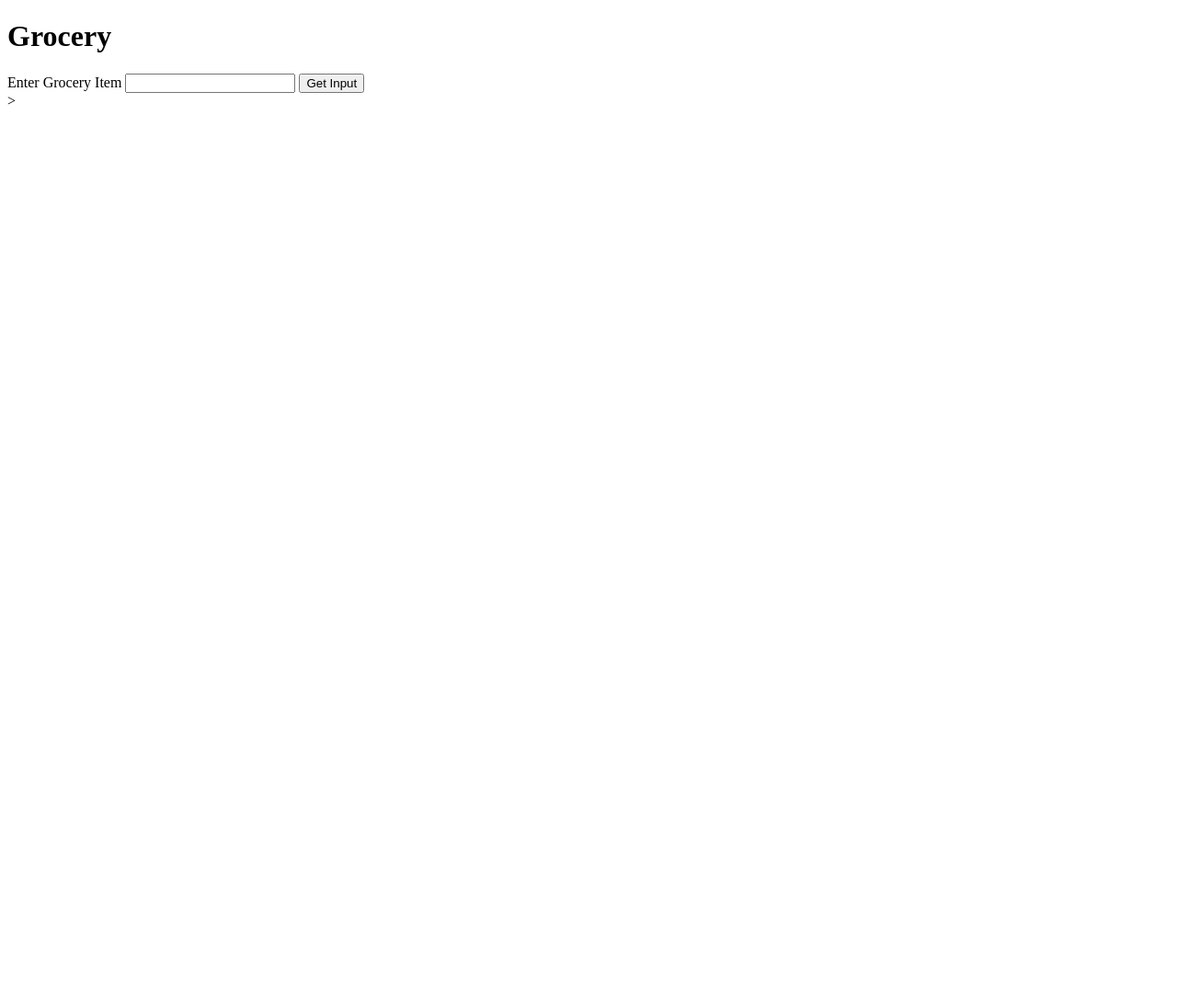
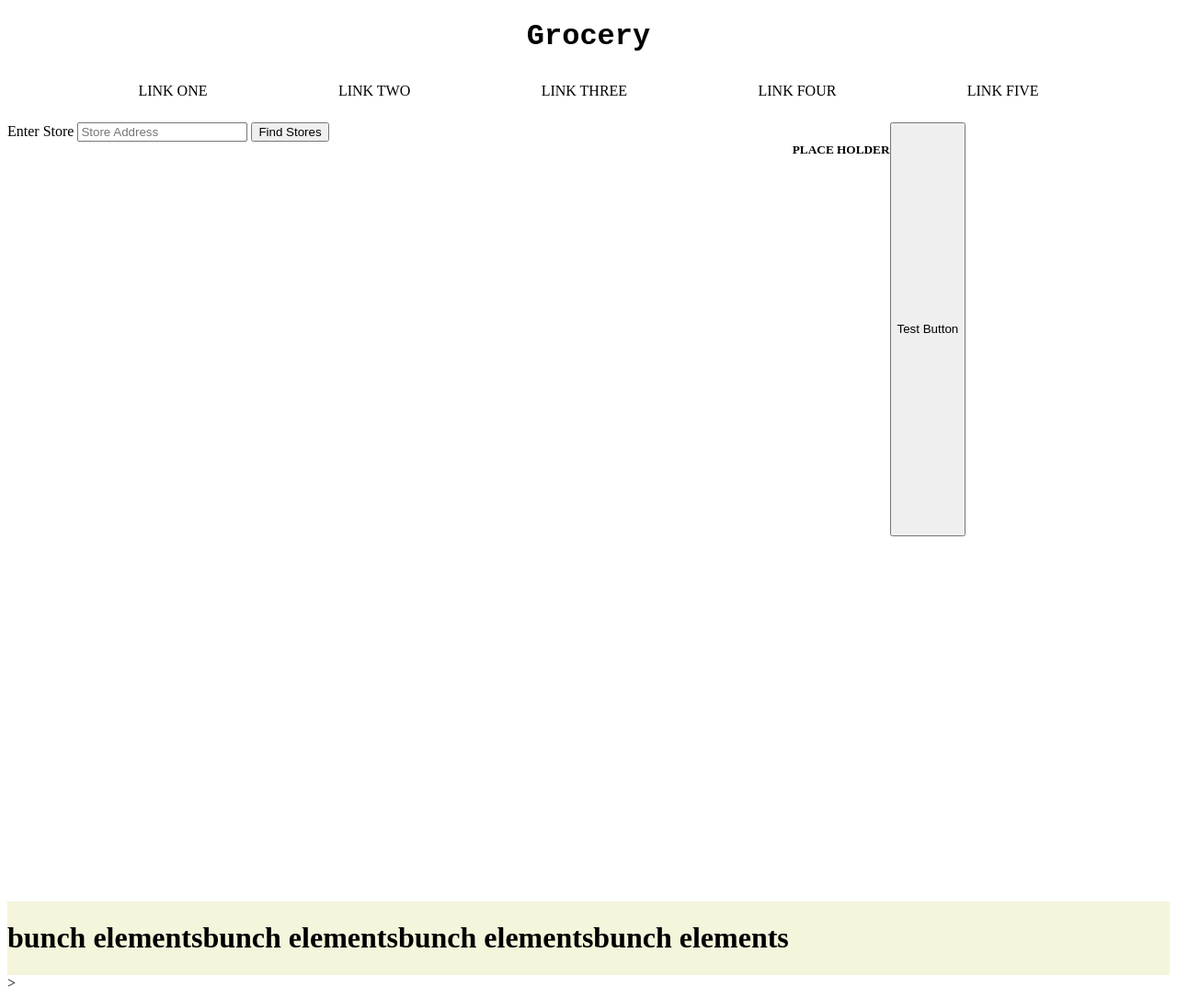
Before and after one commit to kchang75-stack/hack, a plain HTML site: page index.html in a window 1280 px wide. Shown: the whole page at 92% size. Before the commit the page ends 800 px from the top, so only its background shows below. Drawn offline with Linux system fonts and the light colour scheme.

Commit message:
frontend initial template

```diff
--- a/index.html
+++ b/index.html
@@ -5,29 +5,90 @@
     <meta name="viewport" content="width=device-width, initial-scale=1.0">
     <title>Gym Bro</title>
     <style href="styles.css"> </style>
+    <link rel="stylesheet" href="styles.css">
 </head>
 
 <script>
+    let all_addresses = [];
 
-    function displayInput(){
-        console.log(document.getElementById("input").value)
+
+    // gets availabe addresses frmo the back end, will send to display address to display
+    function queryAddress(){
+        const context = document.getElementById("address_input")
+        all_addresses.push(context.value)
+        console.log(context.value)
+        // queriedAddresses = fetch("ip:port")
+        // // this gives us the avaliable address
+        // // then
+        // for(storeAddress=queryAddress[i]; storeAddress!=null; i++) {
+        //     if(i == queryAddress.length) break;
+
+
+        // }
+    }
+
+    // displays all addresses as buttons
+    function displayAddresses() {
+        if(all_addresses.length <= 0) {
+            // throw an error
+            console.log("no locations");
+        }
+        const htmlLocations = [];
+        const locations = document.getElementById("storeList");
+        for(i = 0; i < all_addresses.length; i++) {
+            htmlLocations.push(createLocationAdd(all_addresses[i]))
+        }
+
+        locations.innerHTML = htmlLocations;
+    }
+
+    // helper function of display address
+    function createLocationAdd(address) {
+        console.log(address)
+        button = "<button class=\"storeButton\" onclick=\"addLocation\">";
+        string = "<p>" + address + "</p>" + button
+        return "<div class=\"buttonContainer\">" + string + "<br></div>"
+    }
+
+    // helper function of stores 'onclick'
+    function addLocation() {
+
     }
 </script>
 <body>
-    <h1>Grocery</h1>
-    <div> <!--this holds all the contents of the page-->
-        <div> <!--nav bar--></div>
-        <div> <!--this is one of the containers-->
+    <h1 style="display: flex; justify-content: center; font-family: 'Courier New', Courier, monospace;">Grocery</h1>
+    <div class="" id="global"> <!--this holds all the contents of the page-->
+        <div id="navbar"> <a>LINK ONE</a> <a>LINK TWO</a> <a>LINK THREE</a> <a>LINK FOUR</a> <a>LINK FIVE</a> </div>
+        <div class="mainContainer">
+            <div id="storeContainer"> <!--this is one of the containers-->
+                <label for="store">Enter Store</label>
+                <input type="text" id="address_input" name="stores" placeholder="Store Address">
+                <button onclick="queryAddress()">Find Stores</button>
+                <!--this should call the backend and ask for the availiable locations to display-->
 
-            <label for="grocery">Enter Grocery Item</label>
-            <input type="text" id="input" name="input">
-            <button onclick="displayInput()">Get Input</button>
+                <!--this should be where queried elemenst are created-->
+                <div id="storeList">
+
+                </div>
+
+            </div>
+            <div id="groceryContainer"> <!--this is one of the containers-->
+                <h5>PLACE HOLDER</h5>
+                <button onclick="displayAddresses()">Test Button</button>
+            </div>
         </div>
-        <div> <!--this is one of the containers--></div>
-        <div> <!--this is one of the containers--></div>
+
+
     </div>
 
-
+        <footer>
+            <div id="bottomLayout">
+                <h1>bunch elements</h1>
+                <h1>bunch elements</h1>
+                <h1>bunch elements</h1>
+                <h1>bunch elements</h1>
+            </div>
+        </footer>
 
 </body>
 </html>>
--- a/styles.css
+++ b/styles.css
@@ -0,0 +1,53 @@
+
+#global {
+    display: flex;
+    flex-direction: column;
+    height: 900px;
+}
+
+#navbar {
+    display: flex;
+    justify-content: space-evenly;
+    padding-bottom: 25px;
+    padding-top: 10px;
+}
+
+.mainContainer {
+    display: flex;
+    justify-content: space-between;
+    height: 50%;
+}
+
+#groceryContainer {
+    display: flex;
+    justify-content: center;
+    width: 50%;
+}
+
+#storeContainer {
+
+}
+
+.buttonContainer {
+    display: flex;
+    justify-content: space-between;
+}
+
+.storeButton {
+    height: 20px;
+    width: 20px;
+    margin-top: 15px;
+    border-radius: 100%;
+}
+
+.storeButton:hover {
+    background-color: greenyellow;
+}
+
+#bottomLayout {
+    display: flex;
+    width: 100%;
+    bottom: 0;
+    left: 0;
+    background-color: beige;
+}
```
